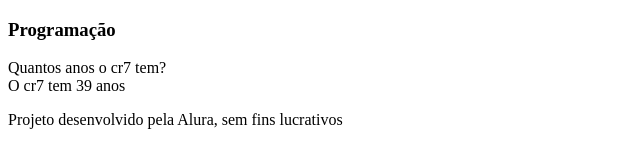
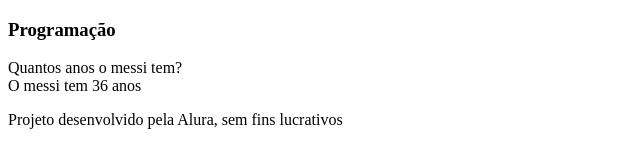
Before and after one commit to duduzin-toddyn/Flashcard, a plain HTML site: page index.html in a window 1280 px wide. Shown: the full height of the page, 0-640 px from the left. Drawn offline with Linux system fonts and the light colour scheme.

Commit message:
Add files via upload

```diff
--- a/index.html
+++ b/index.html
@@ -12,10 +12,10 @@
             <div class="cartao__conteudo">
                 <h3>Programação</h3>
                 <div class="cartao__conteudo__pergunta">
-                    Quantos anos o cr7 tem?
+                    Quantos anos o messi tem?
                 </div>
                 <div class="cartao__conteudo__resposta">
-                    O cr7 tem 39 anos
+                    O messi tem 36 anos
                 </div>
             </div>
         </article>
```
